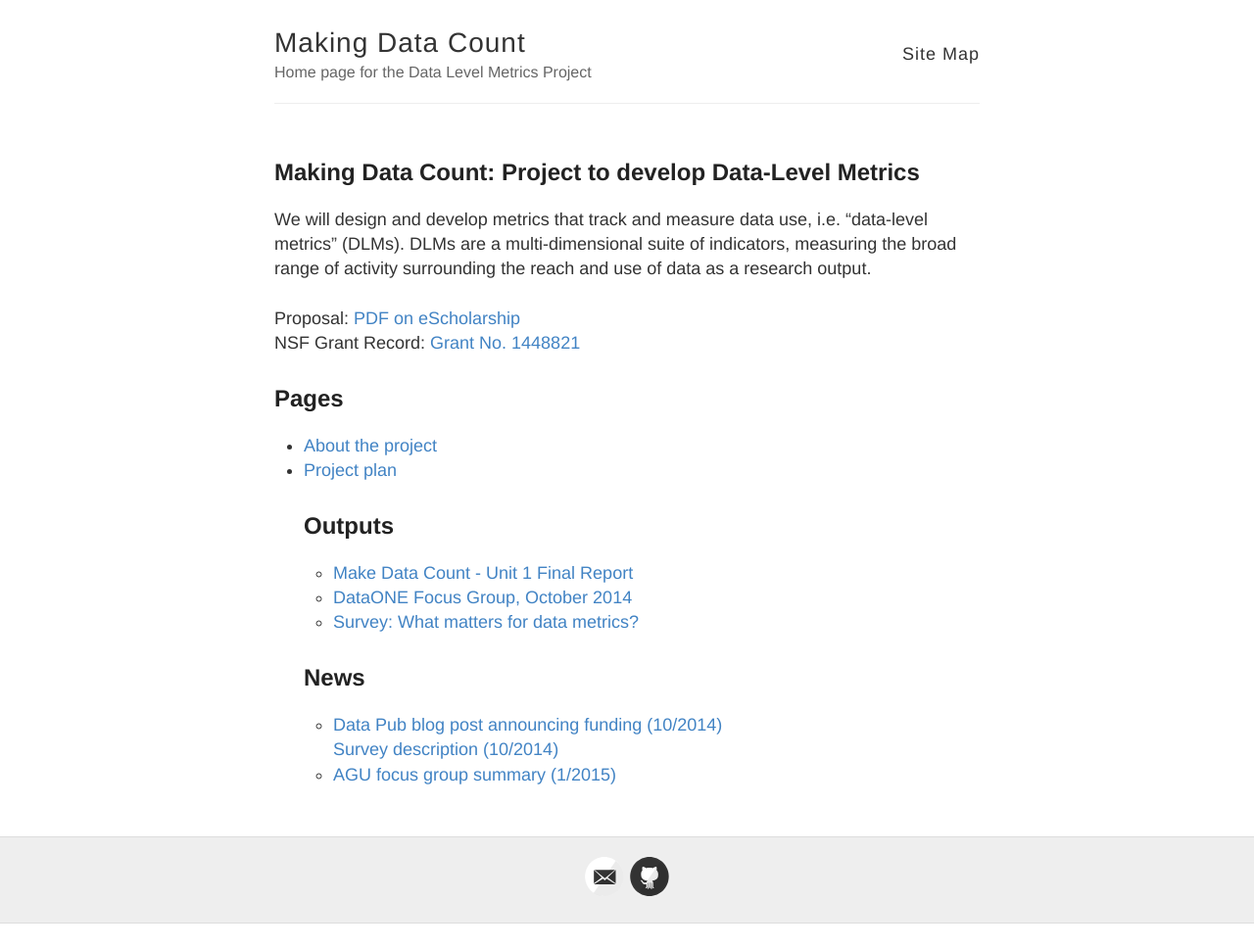
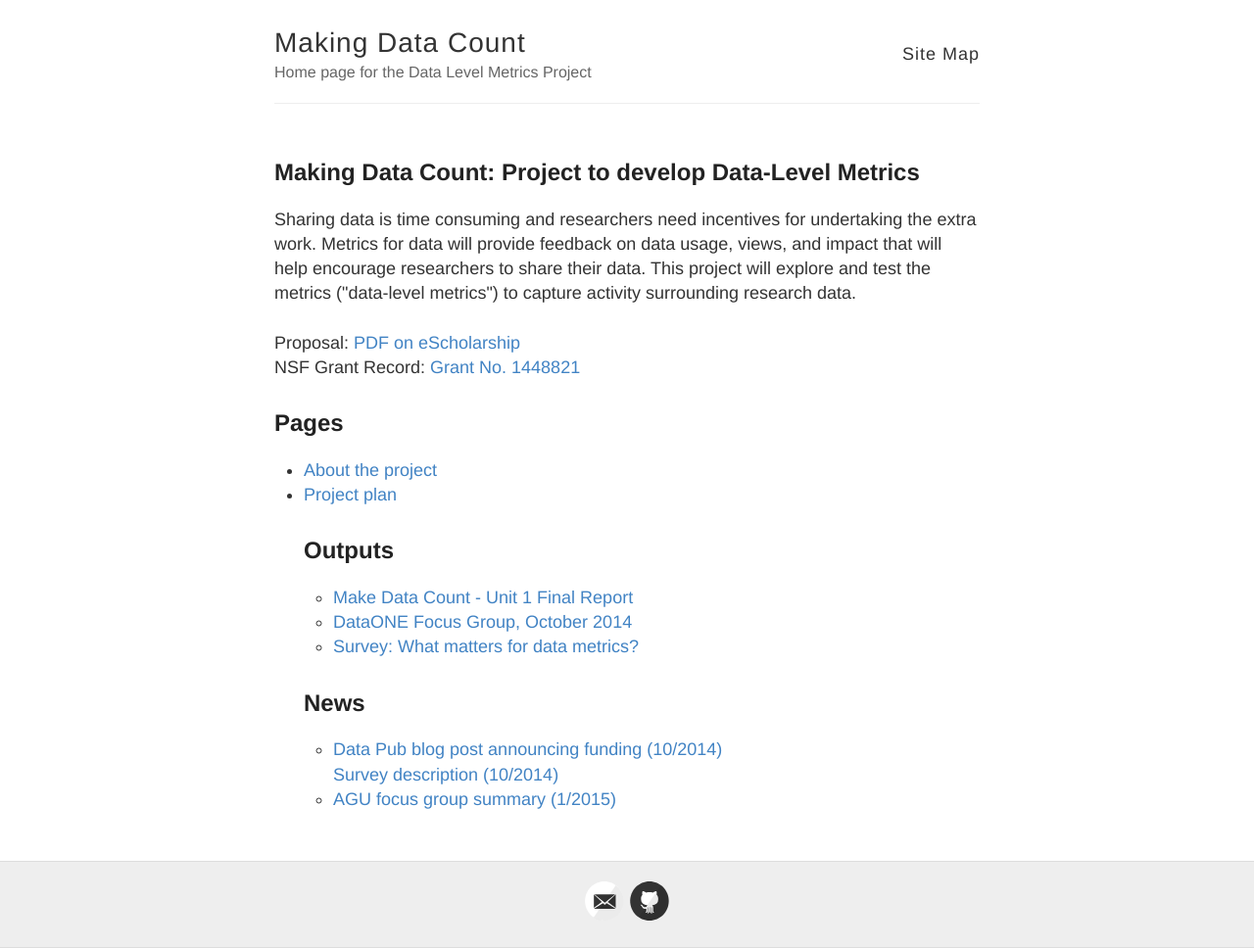
Before and after one commit to lagotto/MDC, a Jekyll site: the page built from index.html, in a window 1280 px wide. Shown: the whole page at 98% size. Built offline with Jekyll 4.4.1, drawn with Linux system fonts in a browser that asks for light colours; before the commit the page ends 943 px from its top, so only the background shows below that.

Commit message:
add description

```diff
--- a/index.html
+++ b/index.html
@@ -20,7 +20,7 @@ layout: default
 -->
 
 <h2>Making Data Count: Project to develop Data-Level Metrics</h2>
-We will design and develop metrics that track and measure data use, i.e. “data-level metrics” (DLMs). DLMs are a multi-dimensional suite of indicators, measuring the broad range of activity surrounding the reach and use of data as a research output.
+Sharing data is time consuming and researchers need incentives for undertaking the extra work. Metrics for data will provide feedback on data usage, views, and impact that will help encourage researchers to share their data. This project will explore and test the metrics ("data-level metrics") to capture activity surrounding research data.
 <br>
 <br>
 Proposal:
```
